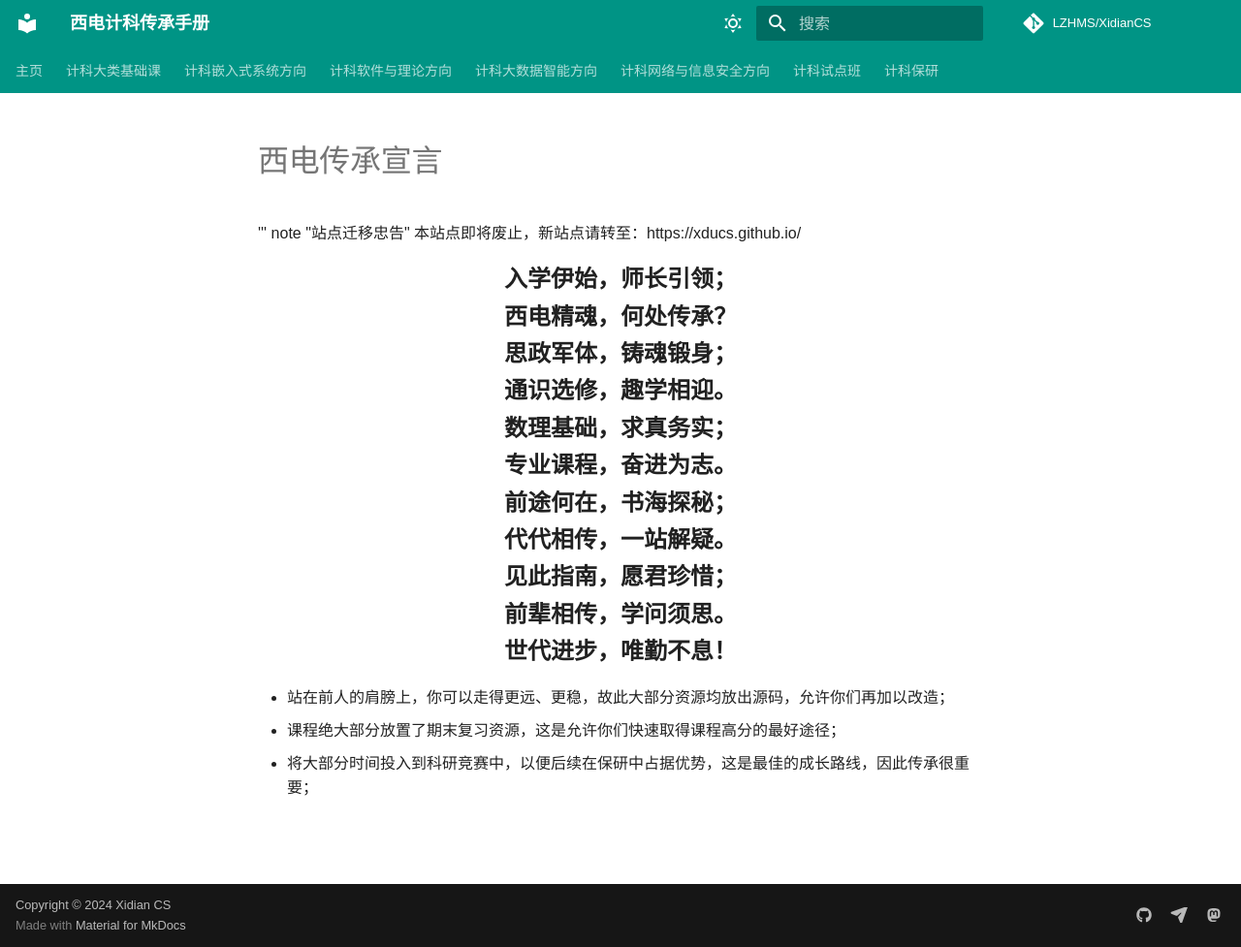
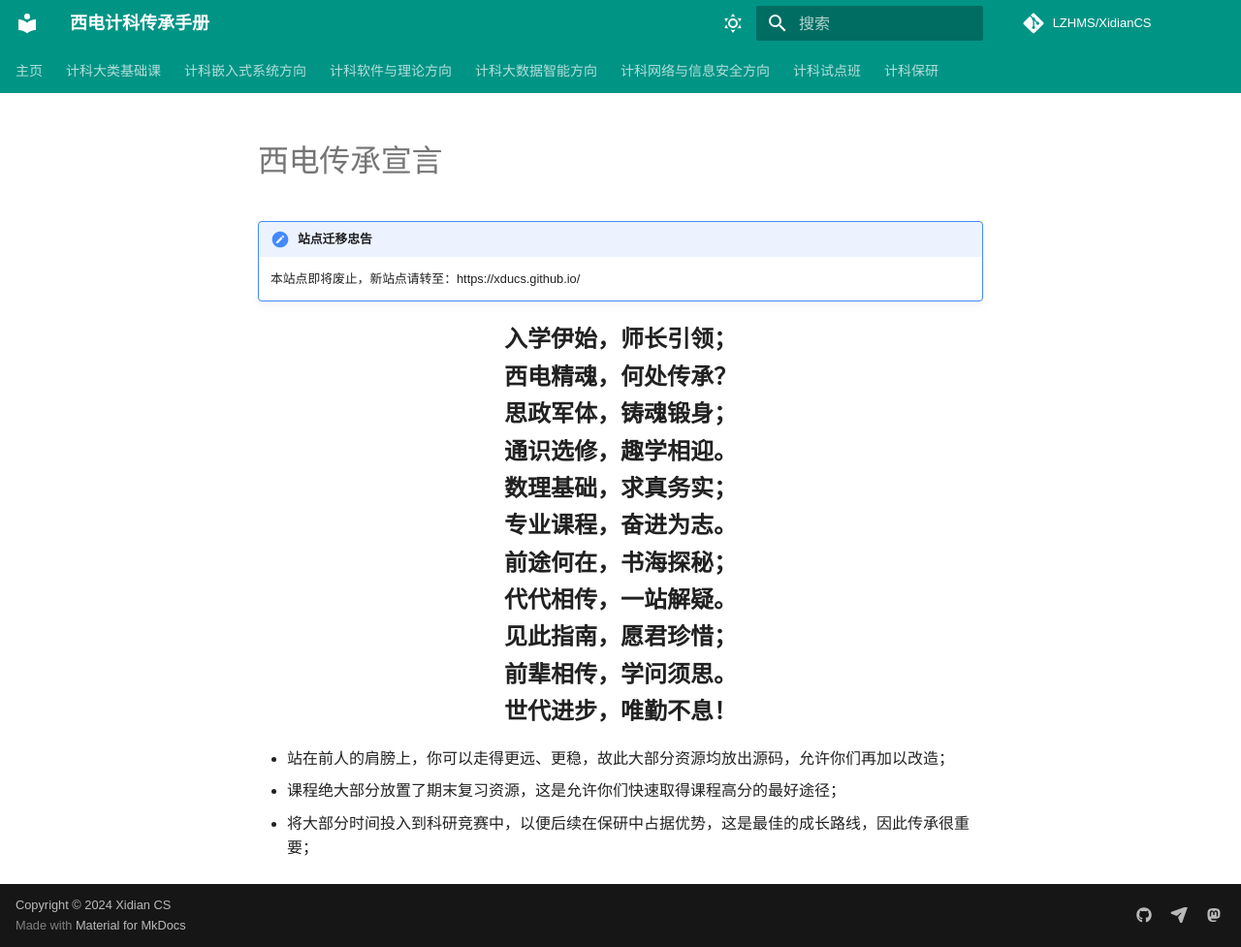
Before and after one commit to LZHMS/XidianCS, an MkDocs documentation site: the page built from docs/index.md, in a window 1280 px wide and 977 px high. Shown: the whole window at 97% size. Built offline with MkDocs 1.6.1 and Material for MkDocs 9.7.7, drawn with Linux system fonts in a browser that asks for light colours; comment, search, counter and statistics services are not loaded; a style sheet for code colours, icons or effects is not loaded.

Commit message:
Update index.md

```diff
--- a/docs/index.md
+++ b/docs/index.md
@@ -1,6 +1,6 @@
 # 西电传承宣言
 
-''' note "站点迁移忠告"
+!!! note "站点迁移忠告"
     本站点即将废止，新站点请转至：https://xducs.github.io/
 
 <div style="text-align: center; font-size: 1.5em; font-weight: 600;" markdown="1">
```
